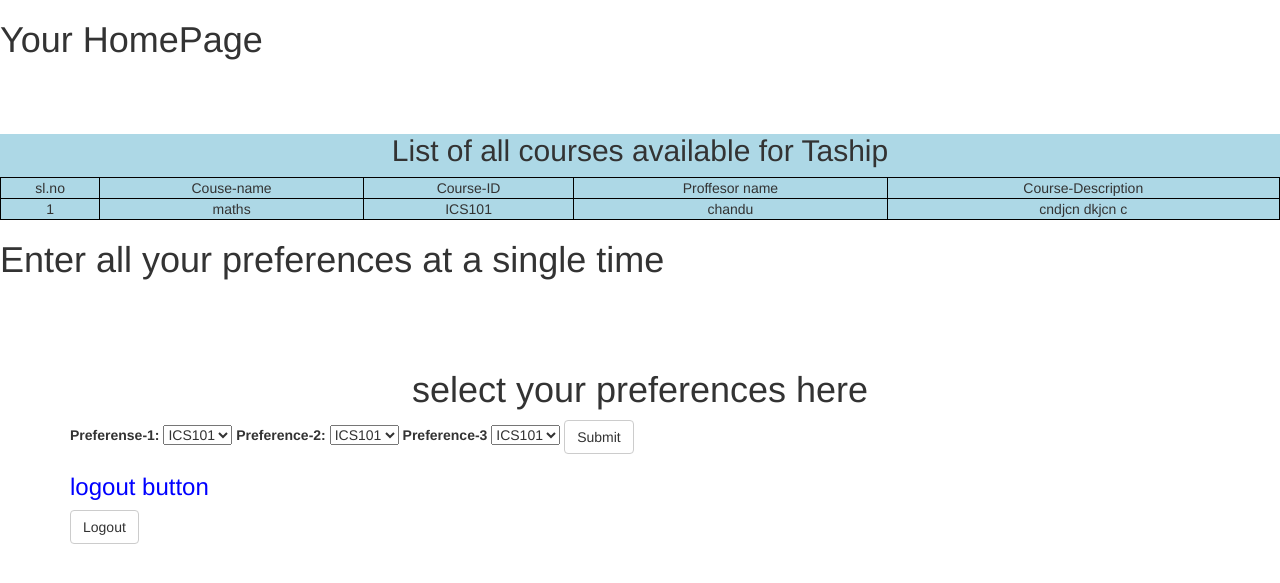
After one commit to SandeepKallepalli/TA-Portal, a Flask app: template app/templates/student_home.html in a window 1280 px wide. The commit adds this page. Shown: the top 583 px of the page. Run offline with Flask 2, Linux system fonts and the light colour scheme; the template is opened without the code that fills it: values that come from a table or form of the project are taken from there, others are empty; data comes from the database, SQL or seed files in the repository; both versions use the stored data as it was after the commit; some libraries are stand-ins or nearby versions.

Commit message:
home-page added for student

```diff
--- /dev/null
+++ b/app/templates/student_home.html
@@ -0,0 +1,102 @@
+<!DOCTYPE html>
+<html lang="en">
+<head>
+<title>Home page </title>
+  <meta charset="utf-8">
+  <meta name="viewport" content="width=device-width, initial-scale=1">
+  <link rel="stylesheet" href="https://maxcdn.bootstrapcdn.com/bootstrap/3.3.7/css/bootstrap.min.css">
+  <script src="https://ajax.googleapis.com/ajax/libs/jquery/3.2.0/jquery.min.js"></script>
+  <script src="https://maxcdn.bootstrapcdn.com/bootstrap/3.3.7/js/bootstrap.min.js"></script>
+ <style>
+        div.s{
+        background-color:lightblue;
+        text-align:center;
+        }
+        table{
+        width:100%;
+        background-color:lightblue;
+        }
+        table,th,td{
+        border:1px solid black;
+        border-collapse: collapse;
+        }
+        th,td{
+        text-align:center;
+        }
+        tr{
+        background-color:"#2F4F4F";
+        }
+</style>
+
+</head>
+<body>
+<h1 style="text-align:center,color:blue" > Your HomePage</h1>
+<marquee direction="right" style="color:red"><h4>Hi {{ message.name }}</h4></marquee>
+
+
+<div class="s">
+    <h2 style="text-align:center">List of all courses available for Taship</h2>
+
+<table>
+<thead>
+<tr>
+<td>sl.no</td>
+<td>Couse-name</td>
+<td>Course-ID</td>
+<td>Proffesor name</td>
+<td>Course-Description</td>
+</tr>
+</thead>
+<tbody>
+{% for user in users %}
+  <tr><td>{{ user.id }}</td>
+	<td>{{ user.course_name }}</td>
+	<td>{{ user.course_id }}</td>
+	<td>{{ user.name }}</td>
+	<td>{{ user.course_description }}</td></tr>
+{% endfor %}
+        </tbody>
+</table>
+</div>
+
+
+<h1 style="text-align:center,color:red">Enter all your preferences at a single time</h1>
+<br/>
+<br/>
+<br/>
+<h1 style="text-align:center">select your preferences here</h1>
+
+<div class="container">
+<form id="form3" method = "POST" action="/preferences">
+<label>Preferense-1:</label>
+<select class="selectname" name="course1_id">
+{% for user in users %}
+<option value="user.course_id">{{ user.course_id }}</option>
+{% endfor %}
+</select>
+<label>Preference-2:</label>
+<select name="course2_id">
+{% for user in users %}
+<option value="user.course_id">{{ user.course_id }}</option>
+{% endfor %}
+</select>
+<label>Preference-3</label>
+<select name="course3_id">
+{% for user in users %}
+<option value="user.course_id">{{ user.course_id }}</option>
+{% endfor %}
+</select>
+<input type="submit" value="Submit" class="btn btn-default">
+</form>
+</div>
+
+
+<div class="container">
+<h3 style="color:blue">logout button</h3>
+<form method="POST" action="/student/logout">
+<input type="submit" value="Logout" class="btn btn-default">
+</form>
+</div>
+
+</body>
+</html>
--- a/app/templates/student_login.html
+++ b/app/templates/student_login.html
@@ -35,7 +35,7 @@
 <br/>
 
 <div class="container">
-<h1 style="text-align:centre">Click this button to register</h1>
+<h1 style="text-align:center">Click this button to register</h1>
 <form id="form2" class="form2" method="GET" action="http://127.0.0.1:8080/student/registerpage" name="frm2">
 <button type="submit" class="btn btn-default" id="student_register_page">Register page</button>
 </form>
```
Also changed, not shown: app/student/controllers.py (+6 -5 lines), app.db, 2 other files.
